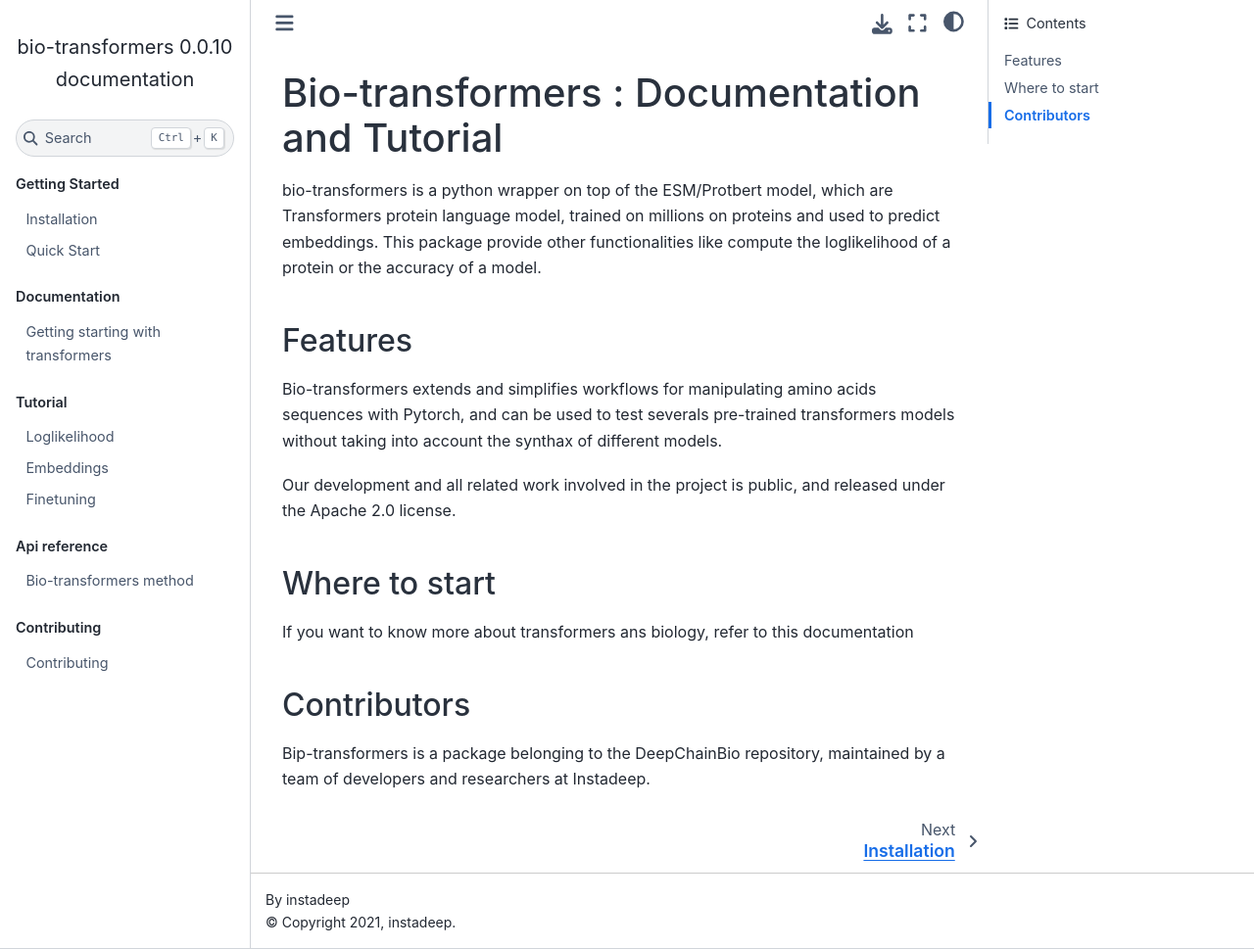
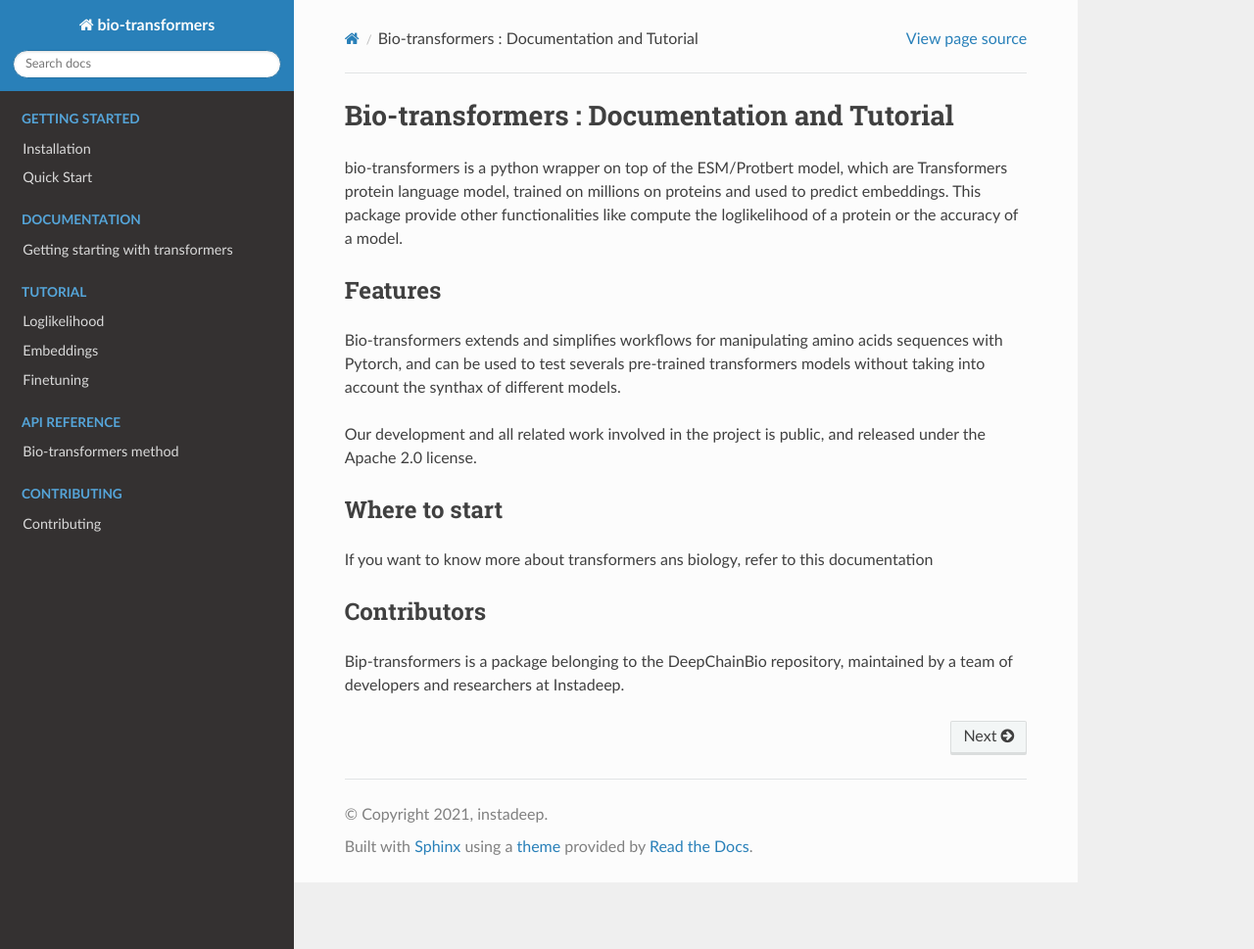
Before and after one commit to DeepChainBio/bio-transformers, a Sphinx documentation site: the page built from docs/source/index.rst, in a window 1280 px wide and 969 px high. Shown: the whole window at 98% size. Built offline with Sphinx 7.4.7 and the Read the Docs theme 2.0.0, drawn with Linux system fonts in a browser that asks for light colours.

Commit message:
docs: update README

```diff
--- a/docs/source/conf.py
+++ b/docs/source/conf.py
@@ -19,6 +19,8 @@
 
 
 # -- Project information -----------------------------------------------------
+import sphinx_rtd_theme
+
 project = "bio-transformers"
 copyright = "2021, instadeep"
 author = "instadeep"
@@ -58,7 +60,7 @@
 ]
 
 
-html_theme = "sphinx_book_theme"
+html_theme = "sphinx_rtd_theme"
 source_suffix = [".rst", ".md"]
 
 
```
